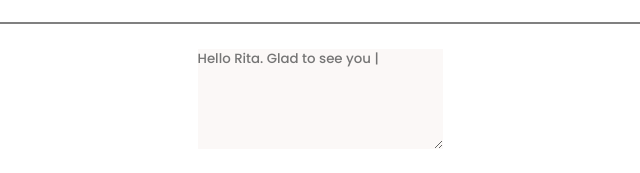
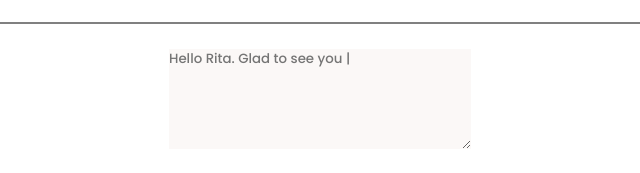
Before and after one commit to MaganaAsiati/hello_microverse_pr, a website: page index.html in a window 1280 px wide. Shown: the part 4741-4914 px from the top of the page, 320-960 px from the left. Drawn offline with Linux system fonts and the light colour scheme.

Commit message:
modify the container of text area

```diff
--- a/index.html
+++ b/index.html
@@ -290,7 +290,7 @@
 
                 <hr>
                 <li>
-                    <textarea name="user_msg" id="message" cols="20" rows="5" maxlength="500" placeholder="Hello Rita. Glad to see you |"
+                    <textarea name="user_msg" id="message" cols="25" rows="5" maxlength="500" placeholder="Hello Rita. Glad to see you |"
                         required></textarea>
                 </li>
                 <li>
```
